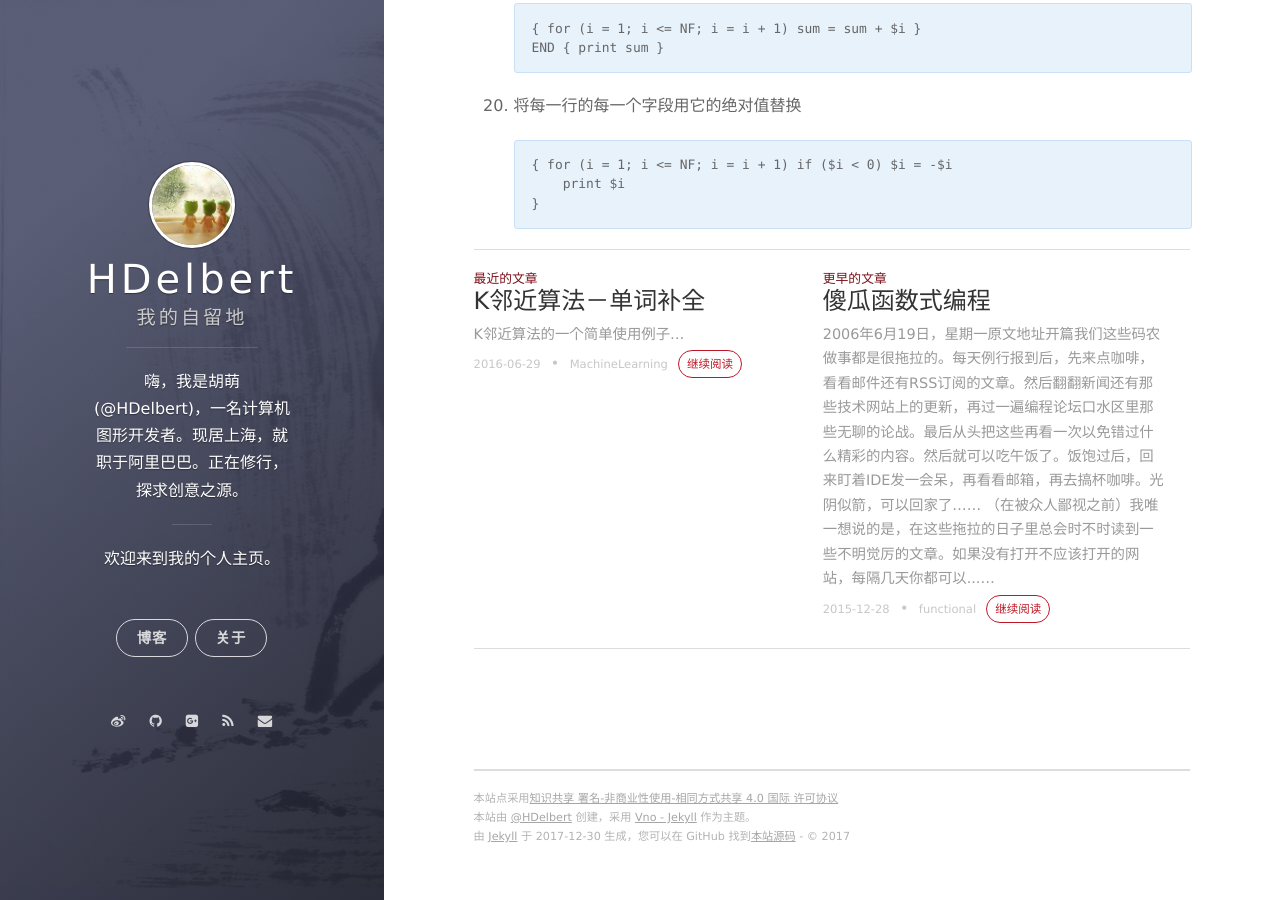
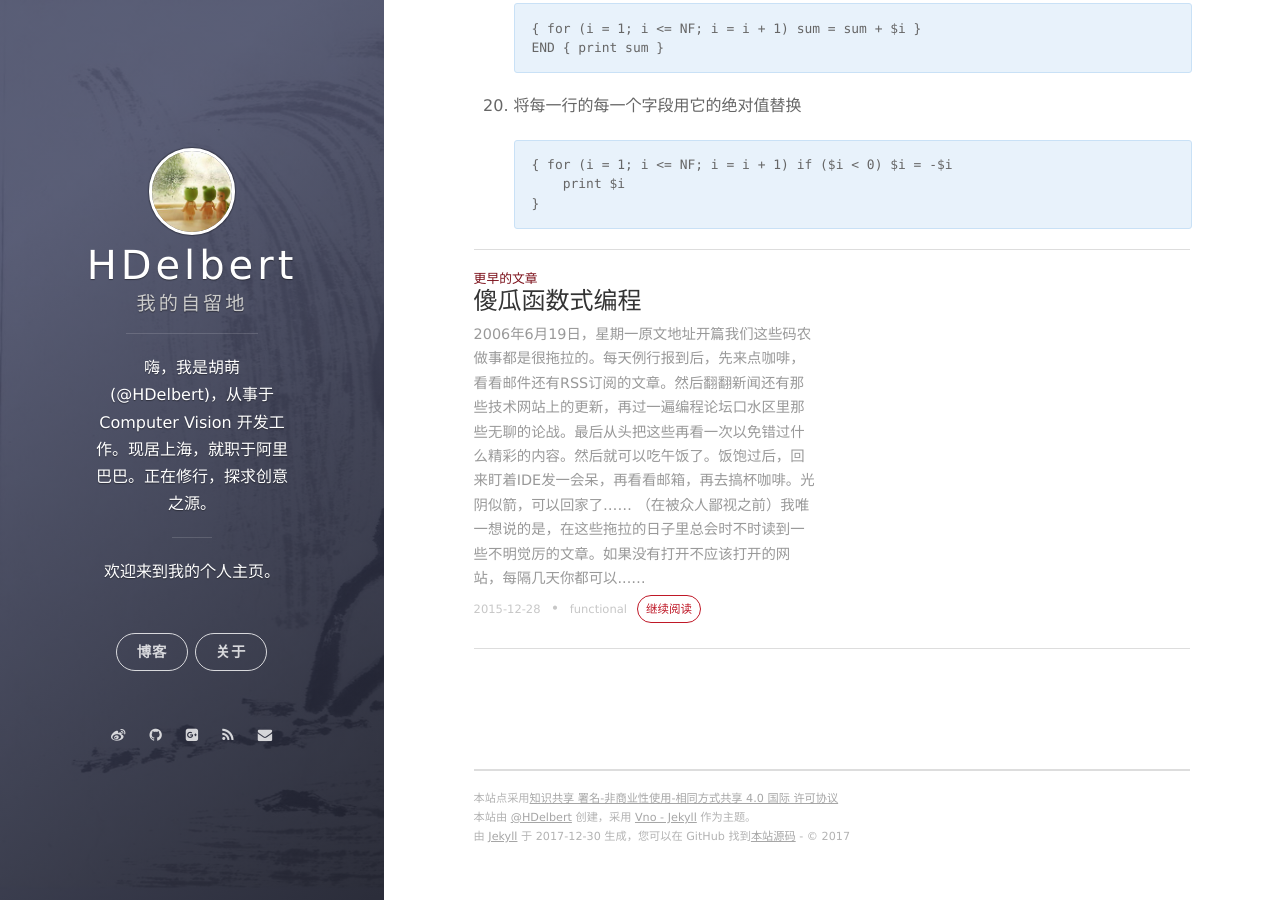
Before and after one commit to HDelbert/HDelbert.github.io, a Jekyll site: the page built from _posts/2016-06-15-awk-disc.md, in a window 1280 px wide and 900 px high, scrolled down 4931 px. Built offline with Jekyll 4.4.1, drawn with Linux system fonts in a browser that asks for light colours; nearby versions of some CDN libraries; comment, search, counter and statistics services are not loaded.

```diff
--- a/_config.yml
+++ b/_config.yml
@@ -2,7 +2,7 @@
 title: HDelbert
 subtitle: 我的自留地
 welcome_message: 欢迎来到我的个人主页。
-description: 嗨，我是胡萌 (@HDelbert)，一名计算机图形开发者。现居上海，就职于阿里巴巴。正在修行，探求创意之源。
+description: 嗨，我是胡萌 (@HDelbert)，从事于 Computer Vision 开发工作。现居上海，就职于阿里巴巴。正在修行，探求创意之源。
 creator: <a href="http://github.com/HDelbert">@HDelbert</a>
 
 url: "http://hdelbert.com"
@@ -31,6 +31,7 @@ paginate_path: "page/:num/"
 comment:
     disqus: HDelbert
     # duoshuo:
+
 # Social
 social:
     weibo: HDelbert
--- a/_posts/2016-06-29-kNN-word.md
+++ /dev/null
@@ -1,8 +0,0 @@
----
-layout: post
-title: "K邻近算法－单词补全"
-date: 2016-06-29 23:50:40 +08:00
-tags: MachineLearning
----
-
-K邻近算法的一个简单使用例子
```
Also changed, not shown: about.md (+2 -2 lines).
